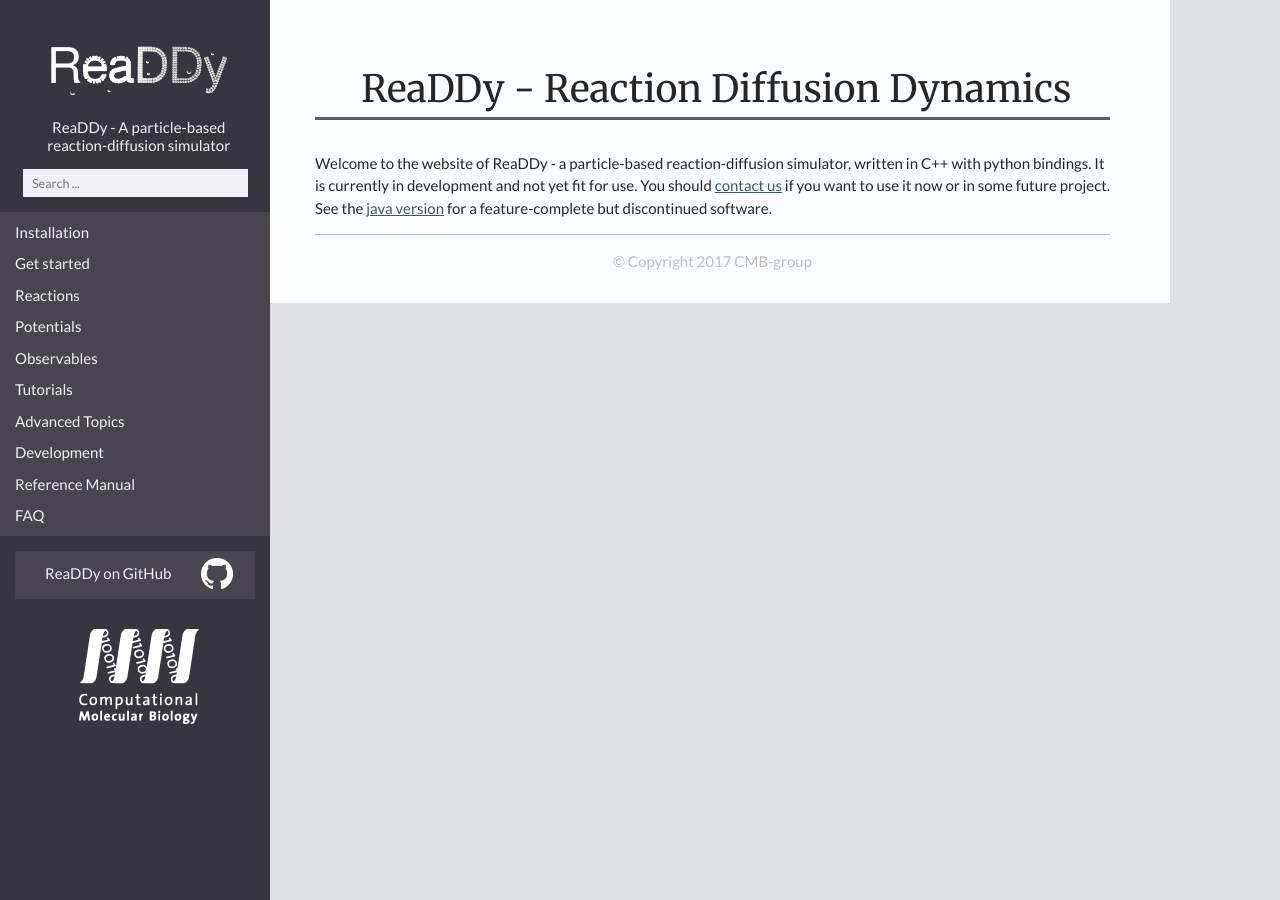
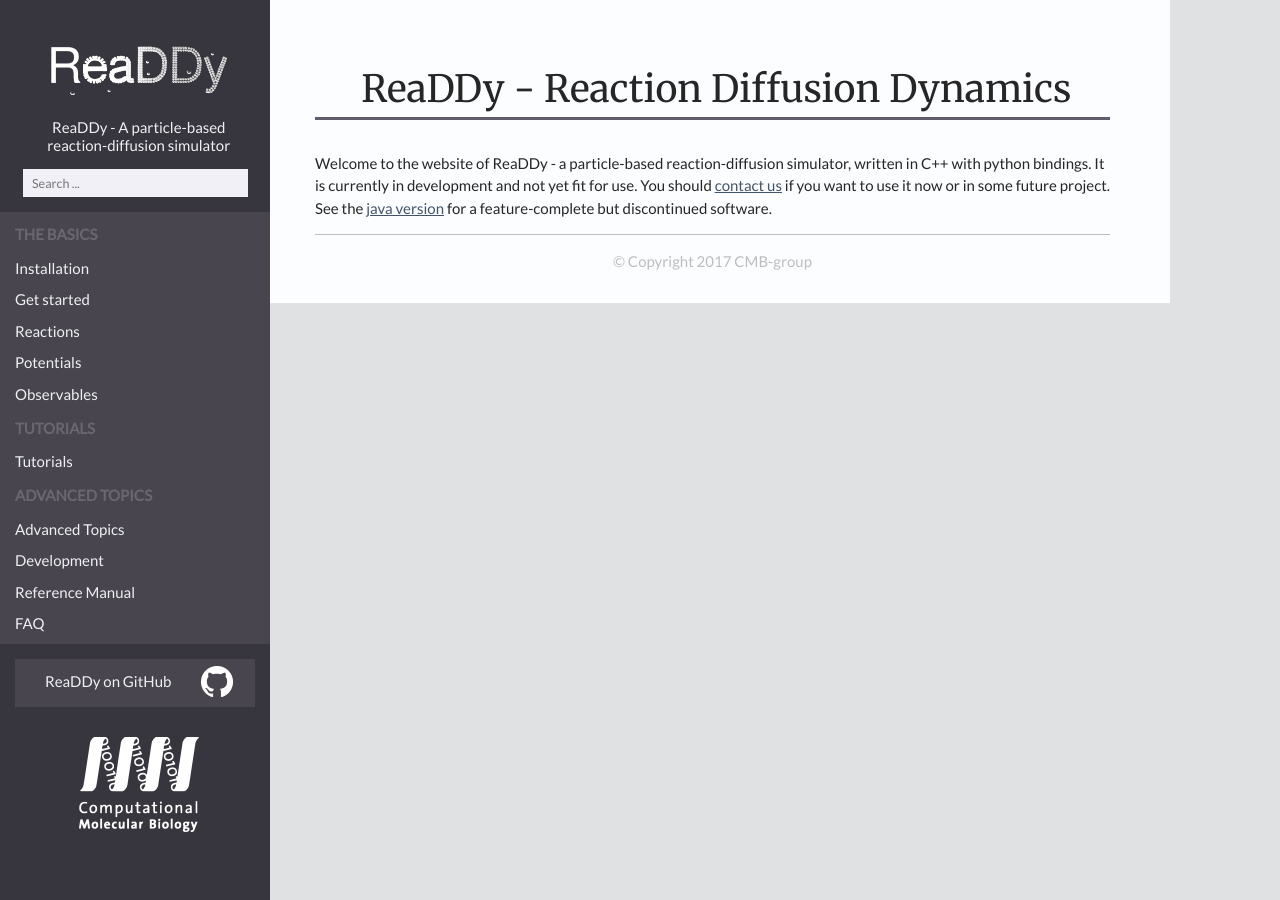
Before and after one commit to readdy/readdy_documentation, a Jekyll site: the page built from readdy_documentation/index.md, in a window 1280 px wide. Built offline with Jekyll 4.4.1, drawn with Linux system fonts in a browser that asks for light colours.

Commit message:
wip navigation reorder

```diff
--- a/readdy_documentation/_includes/side.html
+++ b/readdy_documentation/_includes/side.html
@@ -12,6 +12,9 @@
     </div>
 
     <nav class="side-nav">
+        <div class="nav-supergroup-delimiter">
+            <b>THE BASICS</b>
+        </div>
         <a class="side-nav-item{% if page.url == '/installation.html' %} active{% endif %}" href="{{ site.url }}{{ site.baseurl }}/installation.html">Installation</a>
         <a class="side-nav-item{% if page.url == '/get_started.html' %} active{% endif %}" href="{{ site.url }}{{ site.baseurl }}/get_started.html">Get started</a>
         <a class="side-nav-item{% if page.url == '/reactions.html' %} active{% endif %}" href="{{ site.url }}{{ site.baseurl }}/reactions.html">Reactions</a>
@@ -49,6 +52,9 @@
                 </a>
             {% endfor %}
         {% endif %}
+        <div class="nav-supergroup-delimiter">
+            <b>TUTORIALS</b>
+        </div>
         <a class="side-nav-item{% if page.url == '/tutorials.html' or page.url contains '/tutorials/' %} active{% endif %}" href="{{ site.url }}{{ site.baseurl }}/tutorials.html">Tutorials</a>
         {% if page.url == '/tutorials.html' or page.url contains '/tutorials/' %}
             {% assign sorted_tutorials = site.tutorials | sort: 'position' %}
@@ -58,6 +64,9 @@
                 </a>
             {% endfor %}
         {% endif %}
+        <div class="nav-supergroup-delimiter">
+            <b>ADVANCED TOPICS</b>
+        </div>
         <a class="side-nav-item{% if page.url == '/advanced_topics.html' %} active{% endif %}" href="{{ site.url }}{{ site.baseurl }}/advanced_topics.html">Advanced Topics</a>
         {% if page.url == '/advanced_topics.html' %}
             {% assign sorted_topics = site.advanced_topics | sort: 'position' %}
--- a/readdy_documentation/_sass/_base.scss
+++ b/readdy_documentation/_sass/_base.scss
@@ -19,6 +19,7 @@ $side-font-color: #EFF0F4;
 $subitem-font-color: #7b7374;
 $active-page-color: #605C69;
 $entry-heading-color: #eee7f9;
+$nav-delimiter-color: #6b6771;
 
 *,
 *::before,
--- a/readdy_documentation/_sass/_layout.scss
+++ b/readdy_documentation/_sass/_layout.scss
@@ -382,3 +382,11 @@ iframe {
 .foot a:hover, .foot a:focus {
   color: $link-hover-color;
 }
+
+.nav-supergroup-delimiter {
+    color: $nav-delimiter-color;
+    padding-left: 1rem;
+    padding-right: 0;
+    padding-top: 0.6rem;
+    padding-bottom: 0.6rem;
+}
```
